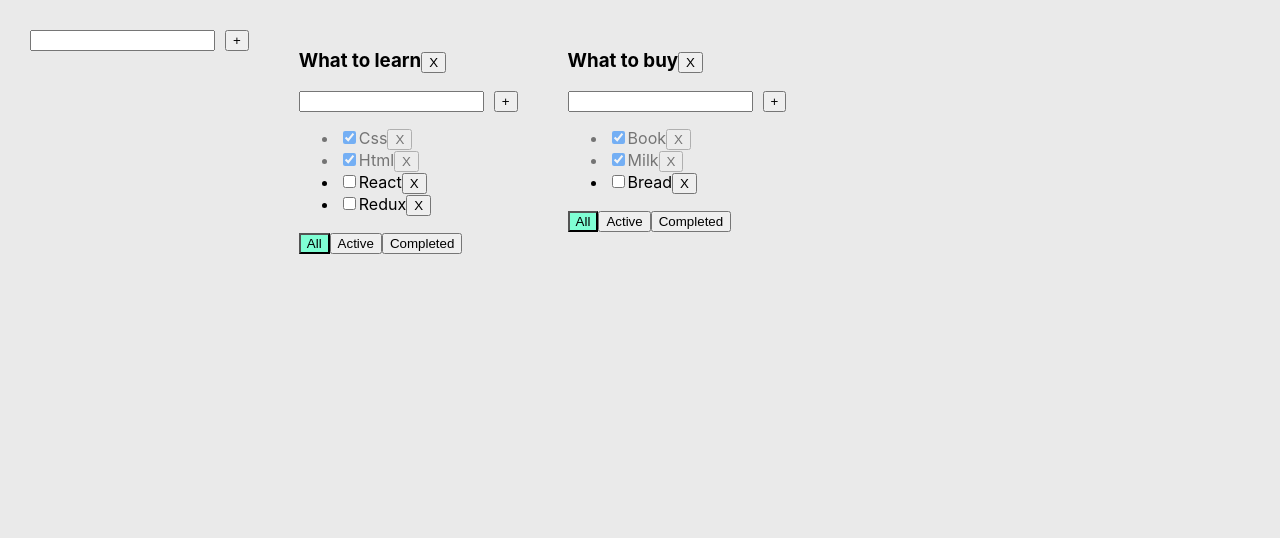
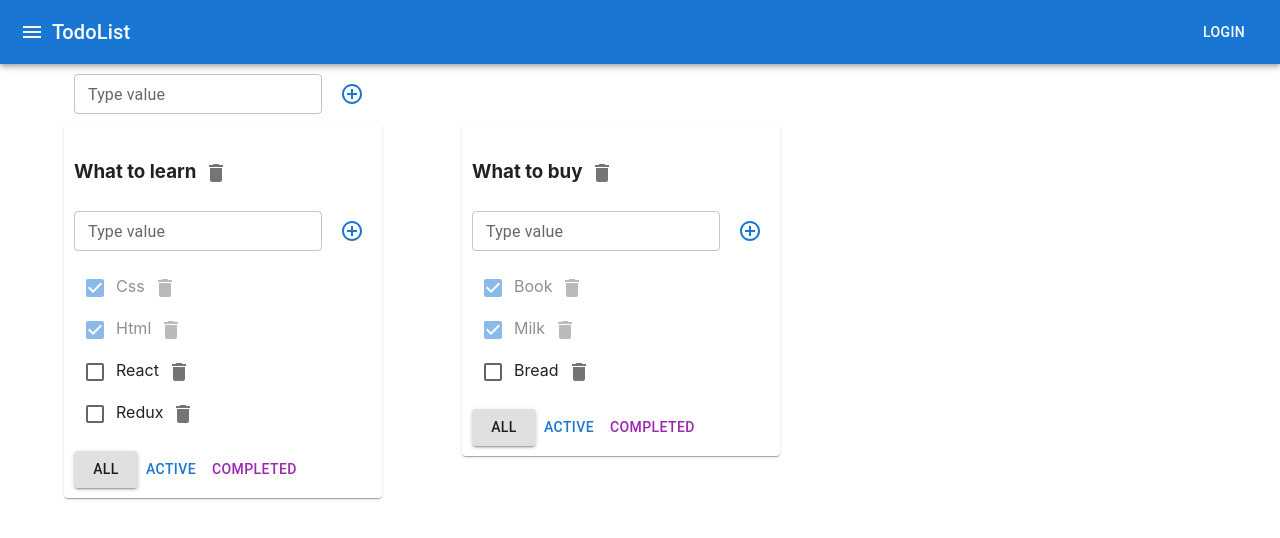
Before and after one commit to onemore8762/TodoList, a React (Create React App) app: page / in a window 1280 px wide. Shown: the top 538 px of the page. Built offline with nearby package versions, Linux system fonts and the light colour scheme.

Commit message:
add Material Ui v. 0.07

```diff
--- a/package.json
+++ b/package.json
@@ -3,6 +3,10 @@
   "version": "0.1.0",
   "private": true,
   "dependencies": {
+    "@emotion/react": "^11.10.5",
+    "@emotion/styled": "^11.10.5",
+    "@mui/icons-material": "^5.10.15",
+    "@mui/material": "^5.10.15",
     "@testing-library/jest-dom": "^5.14.1",
     "@testing-library/react": "^13.0.0",
     "@testing-library/user-event": "^13.2.1",
--- a/src/App.css
+++ b/src/App.css
@@ -1,8 +1,8 @@
-.App {
-    display: flex;
-    padding: 30px;
+
+li {
+    list-style-type: none;
 }
 
-.App > div {
-    margin-right: 50px;
+ul {
+    padding-left: 0;
 }
--- a/src/App.tsx
+++ b/src/App.tsx
@@ -3,6 +3,8 @@
 import {TaskType, Todolist} from "./components/Todolist/Todolist";
 import {v1} from "uuid";
 import {AddItemForm} from "./components/AddItemForm/AddItemForm";
+import {AppBar, Button, Container, Grid, IconButton, Paper, Toolbar, Typography} from "@mui/material";
+import {Menu} from "@mui/icons-material";
 
 
 export type FilterValuesType = 'all' | 'completed' | 'active'
@@ -84,7 +86,22 @@
 
     return (
         <div className="App">
+            <AppBar position={'static'}>
+                <Toolbar>
+                    <IconButton edge={'start'} color={'inherit'} aria-label={'menu'}>
+                        <Menu/>
+                    </IconButton>
+                    <Typography variant={'h6'} component="div" sx={{flexGrow: 1}}>
+                        TodoList
+                    </Typography>
+                    <Button color={'inherit'}>Login</Button>
+                </Toolbar>
+            </AppBar>
+            <Container fixed>
+                <Grid container style={{padding:'10px'}}>
                     <AddItemForm addItem={addTodoList}/>
+                </Grid>
+                <Grid container spacing={10}>
                     {
                         todolists.map((tl) => {
                             let tasksForTodolist = tasks[tl.id]
@@ -95,7 +112,9 @@
                             if (tl.filter === 'active') {
                                 tasksForTodolist = tasksForTodolist.filter(t => !t.isDone)
                             }
-                    return <Todolist
+                            return <Grid item>
+                                <Paper style={{padding:'10px'}}>
+                                    <Todolist
                                         key={tl.id}
                                         id={tl.id}
                                         title={tl.title}
@@ -109,8 +128,14 @@
                                         removeTask={removeTask}
                                         removeTodoList={removeTodoList}
                                     />
+                                </Paper>
+                            </Grid>
                         })
                     }
+                </Grid>
+
+            </Container>
+
         </div>
     );
 }
--- a/src/components/AddItemForm/AddItemForm.tsx
+++ b/src/components/AddItemForm/AddItemForm.tsx
@@ -1,5 +1,7 @@
 import React, {ChangeEvent, KeyboardEvent, useState} from "react";
 import s from './AddItemForm.module.css'
+import {IconButton, TextField} from "@mui/material";
+import {ControlPoint} from "@mui/icons-material";
 
 type AddItemFormType = {
     addItem: (title: string) => void
@@ -30,13 +32,18 @@
     return (
         <div className={s.addItemForm}>
             <div className={s.inputWrapper}>
-                <input value={title}
-                       onChange={onChangeHandler}
-                       onKeyDown={onKeyDownHandler}
-                       className={error ? s.error : ''}/>
-                <button onClick={addTask}>+</button>
+                <TextField value={title}
+                           size={'small'}
+                           variant={'outlined'}
+                           label={'Type value'}
+                           onChange={onChangeHandler}
+                           onKeyDown={onKeyDownHandler}
+                           helperText={error}
+                           error={!!error}/>
+                <IconButton onClick={addTask} color={'primary'}>
+                    <ControlPoint/>
+                </IconButton>
             </div>
-            {error && <div className={s.errorMessage}>Field is required</div>}
         </div>
     )
 }
--- a/src/components/EditableSpan/EditableSpan.tsx
+++ b/src/components/EditableSpan/EditableSpan.tsx
@@ -1,12 +1,13 @@
 import React, {ChangeEvent, useState} from "react";
+import {TextField} from "@mui/material";
 
-type EditableSpan = {
+type EditableSpanType = {
     title: string
     onChange: (title: string) => void
 }
 
 
-export const EditableSpan = (props: EditableSpan) => {
+export const EditableSpan = (props: EditableSpanType) => {
     const [editMode, setEditMode] = useState<boolean>(false)
     const [title, setTitle] = useState('')
 
@@ -17,16 +18,17 @@
         setEditMode(true)
         setTitle(props.title)
     }
-    const activeViewMode = () =>  {
+    const activeViewMode = () => {
         setEditMode(false)
         props.onChange(title)
     }
 
     return editMode
-        ? <input value={title}
-                 autoFocus={true}
-                 onChange={onChangeHandler}
-                 onBlur={activeViewMode}/>
+        ? <TextField value={title}
+                     size={'small'}
+                     autoFocus={true}
+                     onChange={onChangeHandler}
+                     onBlur={activeViewMode}/>
         : <span onDoubleClick={activeEditMode}>{props.title}</span>
 
 
--- a/src/components/Todolist/Todolist.module.css
+++ b/src/components/Todolist/Todolist.module.css
@@ -1,7 +1,4 @@
 
-.activeFilter {
-    background-color: aquamarine;
-}
 
 
 .isDone {
--- a/src/components/Todolist/Todolist.tsx
+++ b/src/components/Todolist/Todolist.tsx
@@ -3,6 +3,8 @@
 import s from './Todolist.module.css'
 import {AddItemForm} from "../AddItemForm/AddItemForm";
 import {EditableSpan} from "../EditableSpan/EditableSpan";
+import {Button, IconButton, Checkbox} from "@mui/material";
+import {Delete} from "@mui/icons-material";
 
 type PropsType = {
     id: string
@@ -42,9 +44,9 @@
         <div>
             <h3>
                 <EditableSpan title={props.title} onChange={changeTodolistTitle}/>
-                <button onClick={removeTodoList}>X</button>
+                <IconButton onClick={removeTodoList}><Delete/></IconButton>
             </h3>
-                <AddItemForm addItem={addTask}/>
+            <AddItemForm addItem={addTask}/>
             <ul>
                 {
                     props.tasks.map(t => {
@@ -59,26 +61,28 @@
 
                         return (
                             <li key={t.id} className={t.isDone ? s.isDone : ''}>
-                                <input type="checkbox"
-                                       onChange={onChangeStatusHandler}
-                                       checked={t.isDone}/>
+                                <Checkbox onChange={onChangeStatusHandler} checked={t.isDone}/>
                                 <EditableSpan title={t.title}
                                               onChange={onChangeTitleHandler}/>
-                                <button onClick={onRemoveHandler}>X</button>
+                                <IconButton onClick={onRemoveHandler}><Delete/></IconButton>
                             </li>
                         )
                     })
                 }
             </ul>
             <div>
-                <button className={props.filter === 'all' ? s.activeFilter : ''} onClick={onAllClickHandler}>All
-                </button>
-                <button className={props.filter === 'active' ? s.activeFilter : ''}
+                <Button variant={props.filter === 'all' ? 'contained' : 'text'}
+                        onClick={onAllClickHandler}
+                        color={'inherit'}>All
+                </Button>
+                <Button variant={props.filter === 'active' ? 'contained' : 'text'}
+                        color={'primary'}
                         onClick={onActiveClickHandler}>Active
-                </button>
-                <button className={props.filter === 'completed' ? s.activeFilter : ''}
+                </Button>
+                <Button color={'secondary'}
+                        variant={props.filter === 'completed' ? 'contained' : 'text'}
                         onClick={onCompletedClickHandler}>Completed
-                </button>
+                </Button>
             </div>
         </div>
     )
--- a/src/index.css
+++ b/src/index.css
@@ -1,5 +1,4 @@
 body {
-  background-color: rgba(142, 141, 143, 0.18);
   margin: 0;
   font-family: -apple-system, BlinkMacSystemFont, 'Segoe UI', 'Roboto', 'Oxygen',
     'Ubuntu', 'Cantarell', 'Fira Sans', 'Droid Sans', 'Helvetica Neue',
```
Lines whose indentation alone changed are shown as unchanged.
